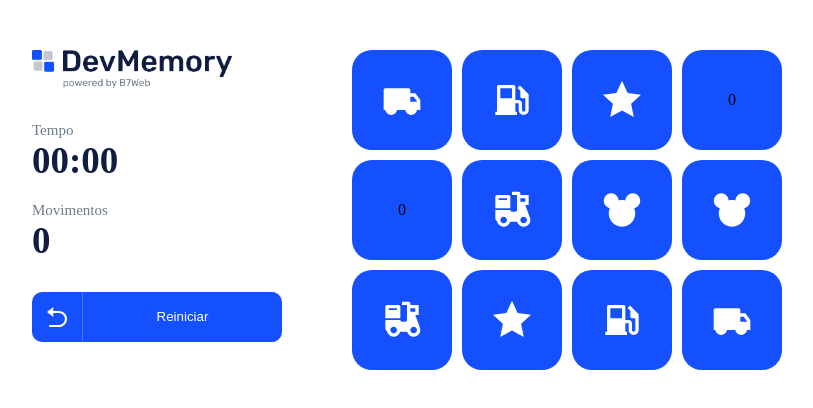
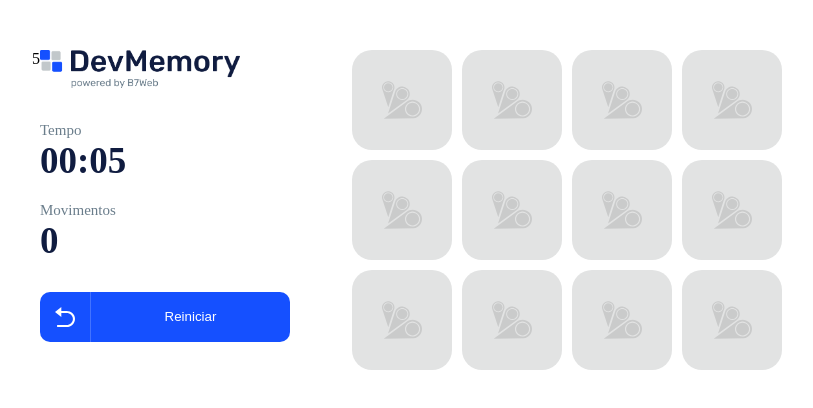
Before and after one commit to FilipeTenedini/react-memoryGame, a React (Vite) app: page / in a window 1280 px wide. Shown: the top 408 px of the page, without its empty margins (233-1046 px from the left). Built offline with nearby package versions, Linux system fonts and the light colour scheme.

Commit message:
timer funcionando

```diff
--- a/src/App.tsx
+++ b/src/App.tsx
@@ -10,6 +10,7 @@ import { GridItem } from './components/GridItem';
 
 import { GridItemType } from './types/GridItemType';
 import { items } from './items/items';
+import { formatTimeElapsed } from './helpers/formatTimeElapsed';
 
 
 const App = () => {
@@ -21,7 +22,13 @@ const App = () => {
 
 
     useEffect(() => resetGrid(), []);
+    useEffect(()=> {
+        const timer = setInterval(() => {
 
+            if(playing) setTimeElapsed(timeElapsed+1)
+        }, 1000);
+        return () => clearInterval(timer);
+    }, [playing, timeElapsed]);
     const createGrid = () => {
         // passo 2.1 - criar um grid vazio
         const temporaryGrid: GridItemType[] = [];
@@ -29,13 +36,14 @@ const App = () => {
         for (let i = 0; i < (items.length * 2); i++) {
             temporaryGrid.push({
                 item: null,
-                shown: true,
+                shown: false,
                 permanentShown: false
             });
         }
 
         // passo 2.2 - preencher o grid
         for (let w = 0; w < 2; w++){
+
             for (let i = 0; i < items.length; i++){
                 let position = -1;
 
@@ -69,13 +77,14 @@ const App = () => {
 
     return (
         <C.Container>
+            {timeElapsed}
             <C.Info>
                 <C.LogoLink href="">
                     <img src={logoImage} width="200" alt="" />
                 </C.LogoLink>
 
                 <C.InfoArea>
-                    <InfoItem label="Tempo" value="00:00" />
+                    <InfoItem label="Tempo" value={formatTimeElapsed(timeElapsed)} />
                     <InfoItem label="Movimentos" value="0" />
                 </C.InfoArea>
 
--- a/src/components/GridItem/index.tsx
+++ b/src/components/GridItem/index.tsx
@@ -17,7 +17,7 @@ export const GridItem = ({ item, onClick }: Props) => {
             {!item.permanentShown && !item.shown &&
                 <C.Icon src={b7svg} opacity={.1} />
             }
-            {(item.permanentShown || item.shown) && item.item &&
+            {(item.permanentShown || item.shown) && item.item !== null &&
                 <C.Icon src={items[item.item].icon} alt="item of memory game"/>
             }
         </C.Container>
--- /dev/null
+++ b/src/helpers/formatTimeElapsed.ts
@@ -0,0 +1,9 @@
+export const formatTimeElapsed = (seconds: number) => {
+    const minutes = Math.floor(seconds/60);
+    seconds -= (minutes * 60);
+
+    const secString = `${seconds < 10 ? '0'+seconds : seconds}`;
+    const minString = `${minutes < 10 ? '0'+minutes : minutes}`;
+
+    return `${minString}:${secString}`
+}
```
